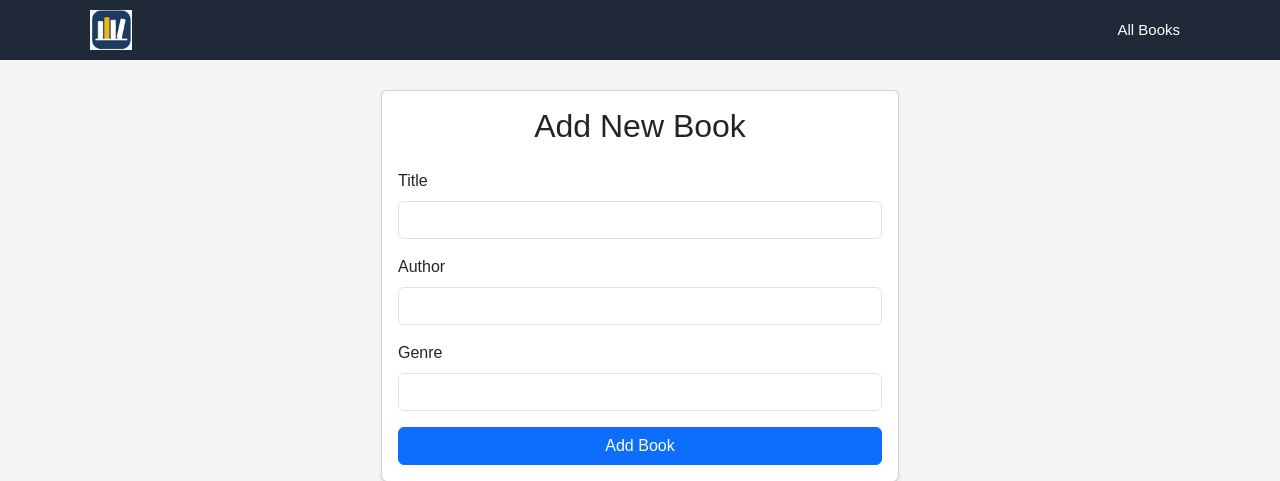
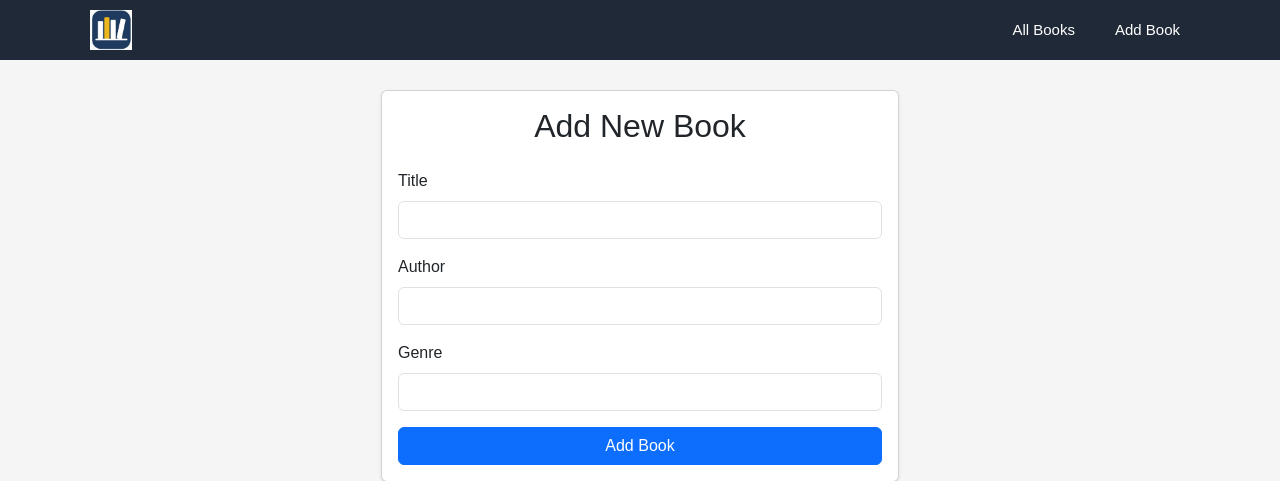
Before and after one commit to danah-aloraini/library-Management-project, a Django app: page /add-book in a window 1280 px wide. Shown: the top 481 px of the page. Run offline with Django 5.2, Linux system fonts and the light colour scheme; a user stored in the database is signed in.

Commit message:
Update layout.html

```diff
--- a/accounts/Templates/accounts/layout.html
+++ b/accounts/Templates/accounts/layout.html
@@ -23,6 +23,7 @@
 
                 {% if request.user.is_authenticated %}
                     <a class="Menu-link" href="{% url 'accounts:book_list_view' %}">All Books</a>
+                    <a class="Menu-link" href="{% url 'accounts:add_book_view' %}">Add Book</a>
                 {% else %}
                     <a class="Menu-link" href="{% url 'accounts:login_view' %}">Login</a>
                     <a class="Menu-link" href="{% url 'accounts:register_view' %}">Register</a>
```
